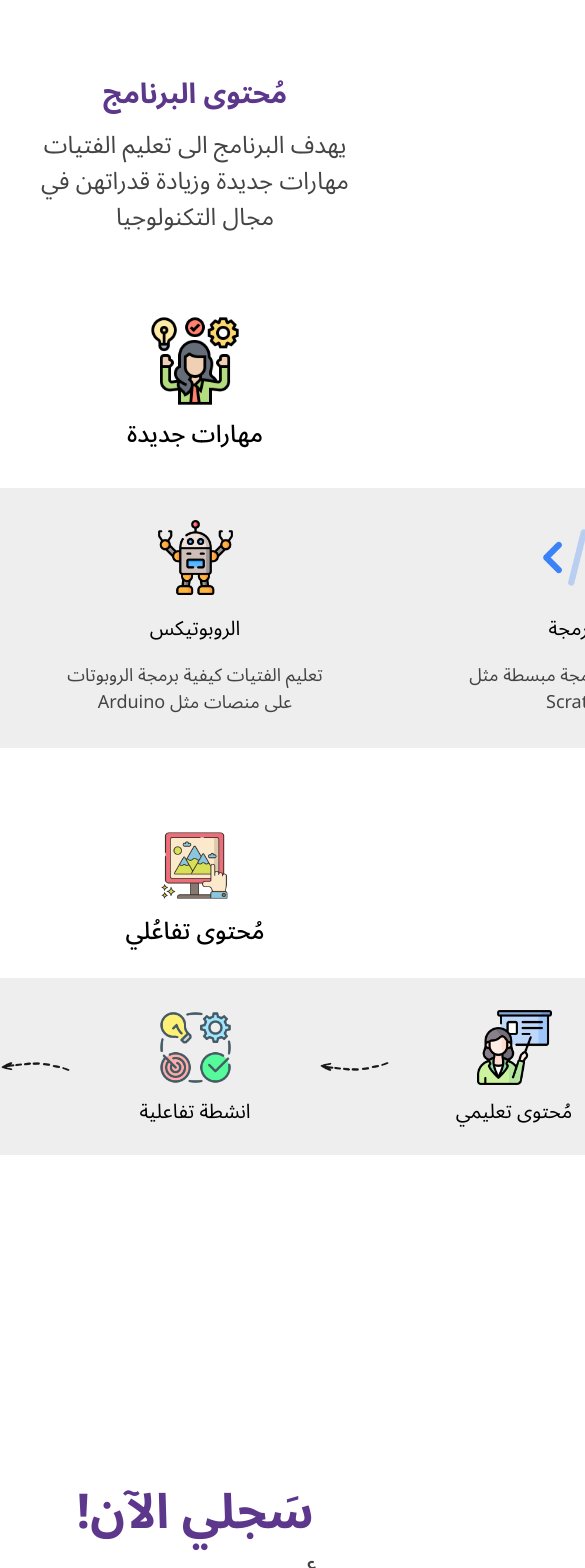
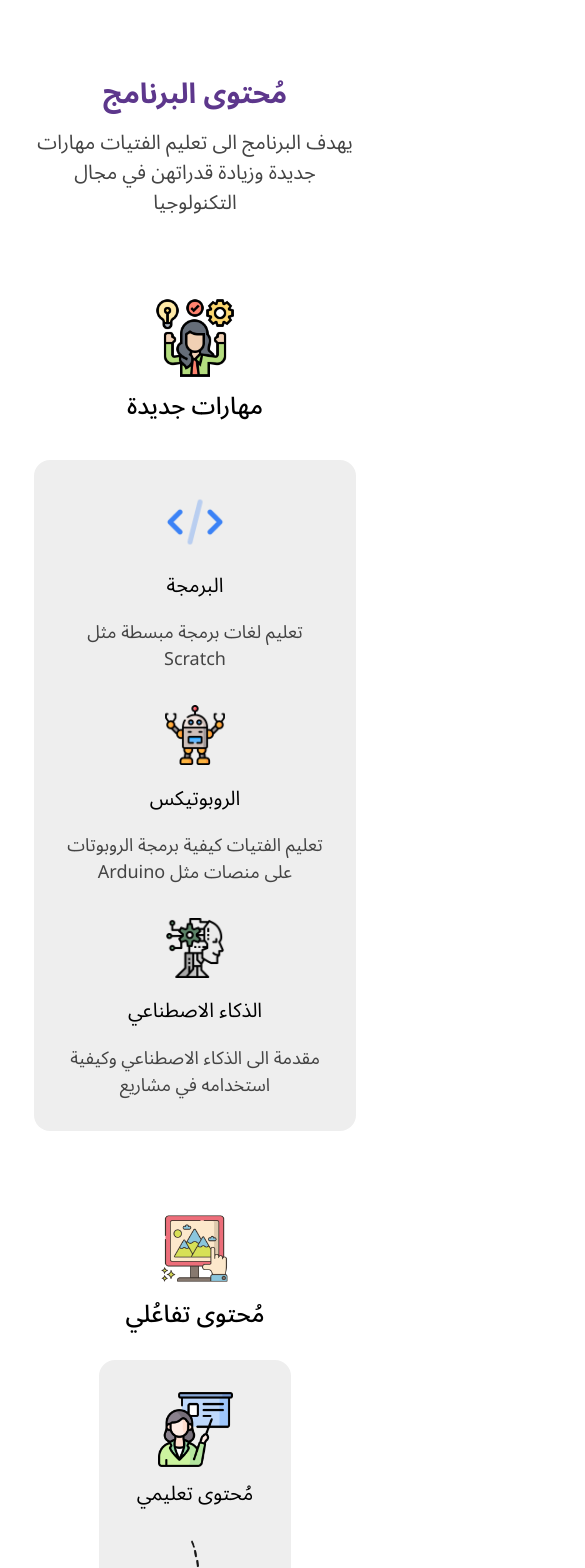
Before and after one commit to MustfaA22/Mai, a React (Vite) app: page / in a window 390 px wide. Shown: the part 900-2468 px from the top of the page, 585 px wide, since content can reach past the window. Built offline with nearby package versions, Linux system fonts and the light colour scheme.

Commit message:
make "ProgramContent" section responsive

```diff
--- a/src/components/sections/ProgramContent.jsx
+++ b/src/components/sections/ProgramContent.jsx
@@ -76,17 +76,17 @@ function ProgramContent() {
               <h3> ورش عمل </h3>
             </div>
 
-            <img src={secondArrowIcon} alt="arrow" />
+            <img src={secondArrowIcon} alt="arrow" className={classes.arrow} />
 
             <div className={classes.interactiveContentGraphItem}>
               <img src={activitiesIcon} alt="activities" />
               <h3> انشطة تفاعلية </h3>
             </div>
 
-            <img src={firstArrowIcon} alt="arrow" />
+            <img src={firstArrowIcon} alt="arrow" className={classes.arrow}/>
 
             <div className={classes.interactiveContentGraphItem}>
-              <img src={educationalContentIcon} alt="educational content" />
+              <img src={educationalContentIcon} alt="educational content"  />
               <h3>مُحتوى تعليمي</h3>
             </div>
           </div>
--- a/src/styles/sectionStyles/ProgramContent.module.css
+++ b/src/styles/sectionStyles/ProgramContent.module.css
@@ -56,7 +56,7 @@
 }
 
 .skill p {
-    width: 25ch;
+    max-width: 25ch;
     font-size: 1.8rem;
 }
 
@@ -97,3 +97,38 @@
     align-items: center;
     gap: 1em;
 }
+
+@media only screen and (max-width: 650px) {
+    .programContentInfo {
+        font-size: 2rem;
+    }
+
+    .logo {
+        width: 80px;
+    }
+
+    .skills {
+        flex-direction: column-reverse;
+    }
+
+    .skill {
+        width: auto;
+    }
+
+    .skillLogo {
+        width: 60px;
+    }
+
+    .interactiveContentGraph {
+        flex-direction: column-reverse;
+        padding: 2em 2em;
+    }
+
+    .interactiveContentGraphItem {
+        min-width: 8em;
+    }
+
+    .arrow {
+        rotate: 270deg;
+    }
+}
```
